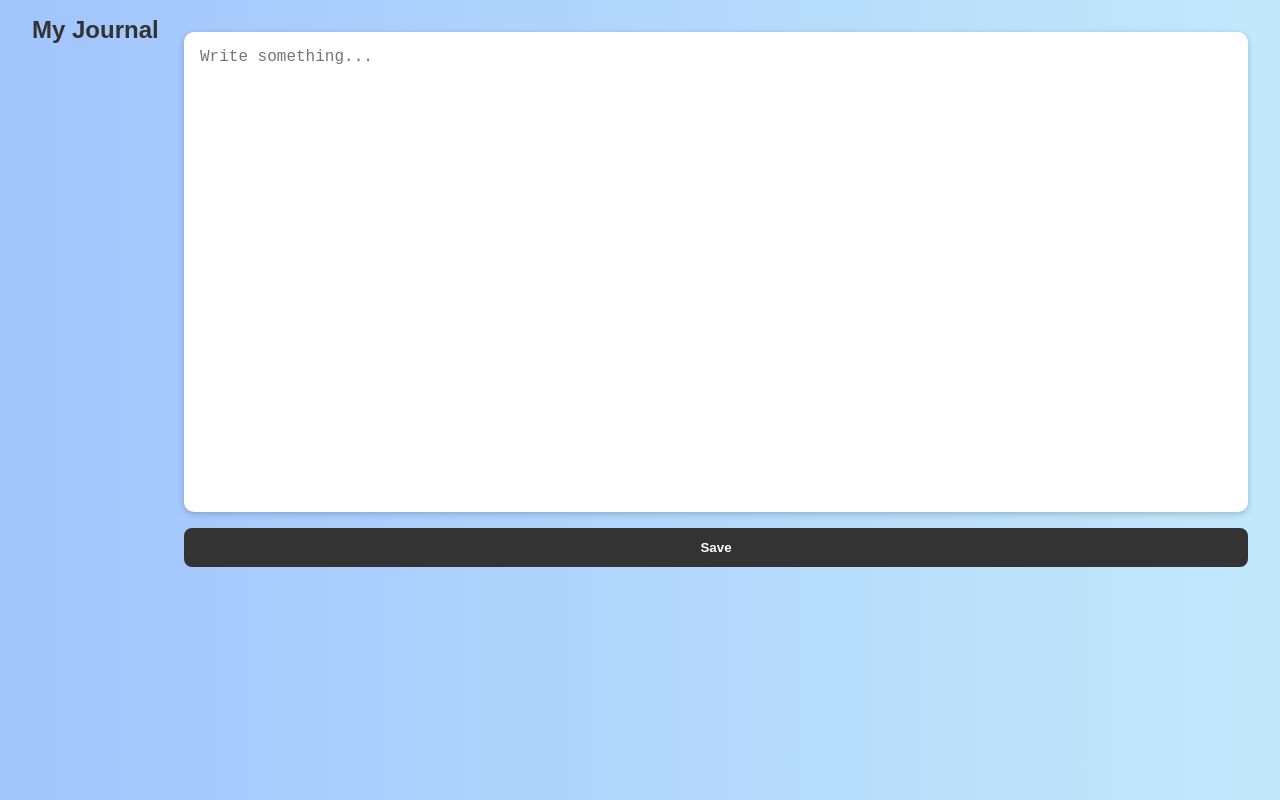
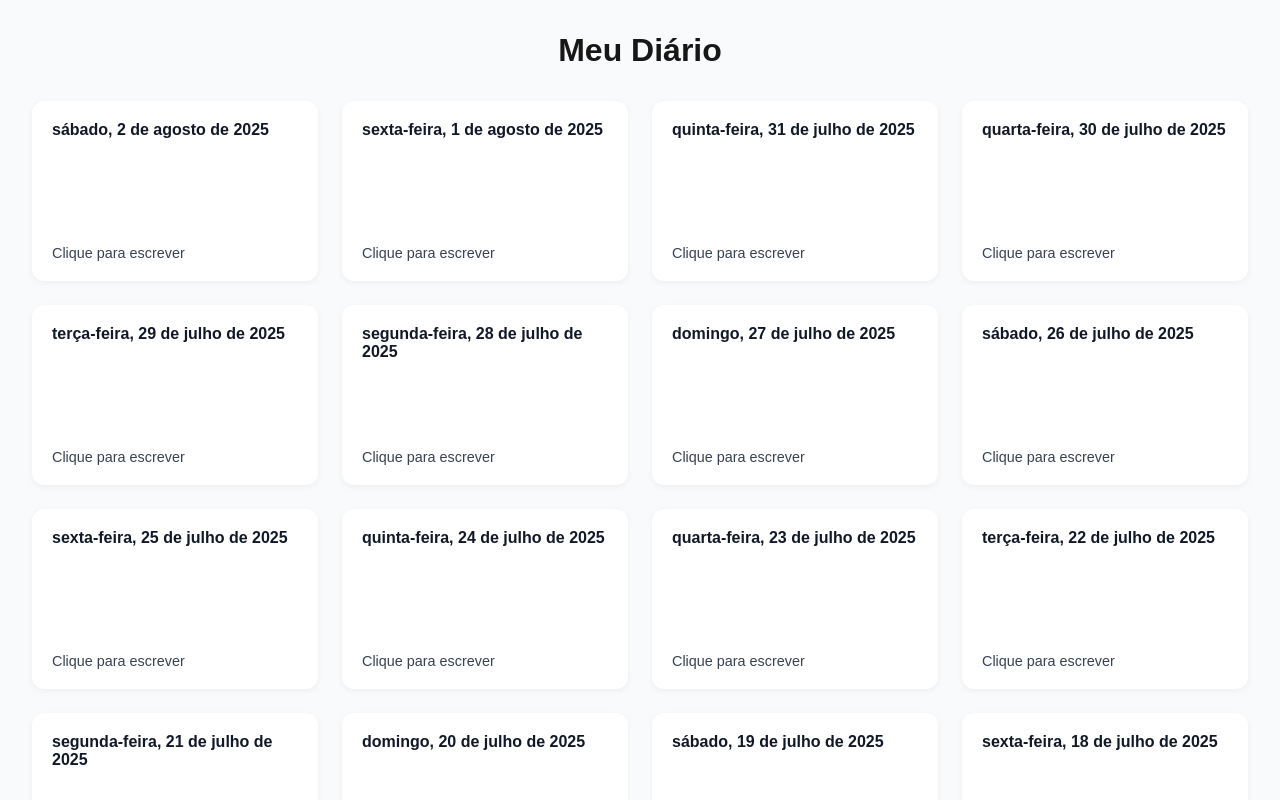
Before and after one commit to camilagoulartsoares/personal-journal, a Next.js app: page /diary in a window 1280 px wide. Before the commit this address had no page. Shown: the top 800 px of the page. Built offline with nearby package versions, Linux system fonts and the light colour scheme.

Commit message:
install toastify

```diff
--- /dev/null
+++ b/app/components/ToastProvider.tsx
@@ -0,0 +1,8 @@
+'use client'
+
+import { ToastContainer } from 'react-toastify'
+import 'react-toastify/dist/ReactToastify.css'
+
+export function ToastProvider() {
+  return <ToastContainer position="top-center" autoClose={2000} />
+}
--- a/app/diary/page.tsx
+++ b/app/diary/page.tsx
@@ -2,83 +2,59 @@
 
 import { useEffect, useState } from 'react'
 import { useRouter } from 'next/navigation'
-import { getSavedPassword } from '../utils/auth'
 import styles from '../styles/diary.module.css'
 
-export default function DiaryPage() {
+export default function DiaryListPage() {
+  const [entries, setEntries] = useState<{ [date: string]: string }>({})
   const router = useRouter()
-  const [text, setText] = useState('')
-  const [selectedDate, setSelectedDate] = useState('')
-  const [allEntries, setAllEntries] = useState<{ [date: string]: string }>({})
-  const [isMounted, setIsMounted] = useState(false)
 
   useEffect(() => {
-    setIsMounted(true)
+    const saved = localStorage.getItem('diary-all-entries')
+    if (saved) {
+      setEntries(JSON.parse(saved))
+    }
+  }, [])
 
-    const password = getSavedPassword()
-    if (!password) {
-      router.push('/login')
-    }
-
-    const today = new Date().toISOString().split('T')[0]
-    setSelectedDate(today)
-
-    const stored = localStorage.getItem('diary-all-entries')
-    if (stored) {
-      const parsed = JSON.parse(stored)
-      setAllEntries(parsed)
-      if (parsed[today]) {
-        setText(parsed[today])
-      }
-    }
-  }, [router])
-
-  function handleSave() {
-    const updated = {
-      ...allEntries,
-      [selectedDate]: text
-    }
-    setAllEntries(updated)
-    localStorage.setItem('diary-all-entries', JSON.stringify(updated))
-    alert('Salvo com sucesso!')
+  function formatDateLabel(dateString: string) {
+    const date = new Date(dateString)
+    return date.toLocaleDateString('pt-BR', {
+      weekday: 'long',
+      year: 'numeric',
+      month: 'long',
+      day: 'numeric'
+    })
   }
 
-  function handleSelectDate(date: string) {
-    setSelectedDate(date)
-    setText(allEntries[date] || '')
+  function handleClick(date: string) {
+    router.push(`/diary/${date}`)
   }
 
-  const savedDates = Object.keys(allEntries).sort((a, b) => b.localeCompare(a))
+  const sortedDates = Object.keys(entries).sort((a, b) => b.localeCompare(a))
 
-  if (!isMounted) return null
+  const last30Days = Array.from({ length: 30 }, (_, i) => {
+    const d = new Date()
+    d.setDate(d.getDate() - i)
+    return d.toISOString().split('T')[0]
+  })
 
   return (
-    <main className={styles.container}>
-      <h1 className={styles.title}>My Journal</h1>
-
-      <div className={styles.sidebar}>
-        {savedDates.map((date) => (
-          <button
-            key={date}
-            className={`${styles.dateButton} ${selectedDate === date ? styles.active : ''}`}
-            onClick={() => handleSelectDate(date)}
-          >
-            {date}
-          </button>
+    <div className={styles.pageContainer}>
+      <h1 className={styles.title}>Meu Diário</h1>
+      <div className={styles.grid}>
+        {last30Days.map((date) => (
+          <div key={date} className={styles.card} onClick={() => handleClick(date)}>
+            <h3>{formatDateLabel(date)}</h3>
+            {entries[date] ? (
+              <>
+                <p>Entrada existente</p>
+                <p>{entries[date].slice(0, 100)}</p>
+              </>
+            ) : (
+              <p>Clique para escrever</p>
+            )}
+          </div>
         ))}
       </div>
-
-      <div className={styles.editor}>
-        <textarea
-          className={styles.textarea}
-          value={text}
-          onChange={(e) => setText(e.target.value)}
-          placeholder="Write something..."
-        />
-        <button className={styles.saveButton} onClick={handleSave}>
-          Save
-        </button>
-      </div>
-    </main>
+    </div>
   )
 }
--- a/app/layout.tsx
+++ b/app/layout.tsx
@@ -1,6 +1,7 @@
 import type { Metadata } from "next";
 import { Geist, Geist_Mono } from "next/font/google";
 import "./globals.css";
+import { ToastProvider } from "./components/ToastProvider";
 
 const geistSans = Geist({
   variable: "--font-geist-sans",
@@ -17,16 +18,13 @@ export const metadata: Metadata = {
   description: "Generated by create next app",
 };
 
-export default function RootLayout({
-  children,
-}: Readonly<{
-  children: React.ReactNode;
-}>) {
+export default function RootLayout({ children }: { children: React.ReactNode }) {
   return (
-    <html lang="en">
-      <body className={`${geistSans.variable} ${geistMono.variable}`}>
+    <html lang="pt-BR">
+      <body>
         {children}
+        <ToastProvider />
       </body>
     </html>
-  );
+  )
 }
--- /dev/null
+++ b/app/styles/diary-entry.module.css
@@ -0,0 +1,63 @@
+.wrapper {
+  max-width: 800px;
+  margin: 2rem auto;
+  padding: 2rem;
+  background: #fff;
+  border-radius: 12px;
+  box-shadow: 0 2px 8px rgba(0, 0, 0, 0.05);
+  font-family: sans-serif;
+}
+
+.title {
+  font-size: 1.75rem;
+  font-weight: bold;
+  margin-bottom: 1rem;
+}
+
+
+.label {
+  display: block;
+  font-size: 1rem;
+  margin-bottom: 0.5rem;
+  color: #444;
+}
+
+.textarea {
+  width: 100%;
+  height: 300px;
+  border-radius: 8px;
+  border: 1px solid #ddd;
+  padding: 1rem;
+  font-size: 1rem;
+  margin-bottom: 1rem;
+  background: #f9f9f9;
+  resize: none;
+  outline: none;
+  transition: border 0.2s ease;
+}
+
+.textarea:focus {
+  border: 1px solid #999;
+}
+
+
+.saveButton {
+  background-color: #000;
+  color: white;
+  padding: 0.75rem 1.25rem;
+  font-weight: bold;
+  border: none;
+  border-radius: 8px;
+  cursor: pointer;
+}
+
+.backButton {
+  margin-bottom: 1.5rem;
+  background-color: transparent;
+  border: 1px solid #ccc;
+  padding: 0.5rem 1rem;
+  border-radius: 8px;
+  font-size: 0.9rem;
+  cursor: pointer;
+  color: #333;
+}
--- a/app/styles/diary.module.css
+++ b/app/styles/diary.module.css
@@ -1,70 +1,55 @@
-.container {
-  display: flex;
+.pageContainer {
   min-height: 100vh;
+  background: #f9fafb;
+  padding: 2rem;
   font-family: sans-serif;
-  background: linear-gradient(to right, #a1c4fd, #c2e9fb);
-  padding: 2rem;
-  gap: 2rem;
 }
 
 .title {
-  position: absolute;
-  top: 1rem;
-  left: 2rem;
-  font-size: 1.5rem;
-  color: #333;
+  text-align: center;
+  font-size: 2rem;
+  font-weight: bold;
+  margin-bottom: 2rem;
 }
 
-.sidebar {
+.grid {
+  display: grid;
+  grid-template-columns: repeat(auto-fit, minmax(280px, 1fr));
+  gap: 1.5rem;
+  justify-content: center;
+}
+
+.card {
+  background: white;
+  border-radius: 12px;
+  padding: 1.25rem;
+  box-shadow: 0 2px 6px rgba(0, 0, 0, 0.05);
+  transition: transform 0.2s ease;
+  cursor: pointer;
+  height: 180px;
   display: flex;
   flex-direction: column;
-  gap: 0.5rem;
-  min-width: 120px;
+  justify-content: space-between;
+  overflow: hidden;
 }
 
-.dateButton {
-  padding: 0.5rem;
-  border: none;
-  border-radius: 6px;
-  background-color: #ffffffaa;
-  cursor: pointer;
-  font-size: 0.9rem;
+.card:hover {
+  transform: scale(1.02);
 }
 
-.active {
-  background-color: #fff;
+.card h3 {
+  font-size: 1rem;
   font-weight: bold;
+  margin-bottom: 0.5rem;
+  color: #111827;
 }
 
-.editor {
-  flex: 1;
-  display: flex;
-  flex-direction: column;
-  gap: 1rem;
+.card p {
+  font-size: 0.9rem;
+  color: #374151;
+  overflow: hidden;
+  text-overflow: ellipsis;
+  display: -webkit-box;
+  -webkit-line-clamp: 3;
+  -webkit-box-orient: vertical;
 }
-
-.textarea {
-  height: 60vh;
-  border: none;
-  border-radius: 10px;
-  padding: 1rem;
-  font-size: 1rem;
-  resize: none;
-  background-color: #fff;
-  box-shadow: 0 2px 6px rgba(0, 0, 0, 0.2);
-}
-
-.saveButton {
-  padding: 0.75rem;
-  border: none;
-  border-radius: 8px;
-  background-color: #333;
-  color: white;
-  font-weight: bold;
-  cursor: pointer;
-  transition: background 0.3s;
-}
-
-.saveButton:hover {
-  background-color: #555;
-}
```
Also changed, not shown: app/diary/[date]/page.tsx (added, +72 -0 lines), package.json (+4 -3 lines), 1 other file (tests, documents, lock files or other folders).
